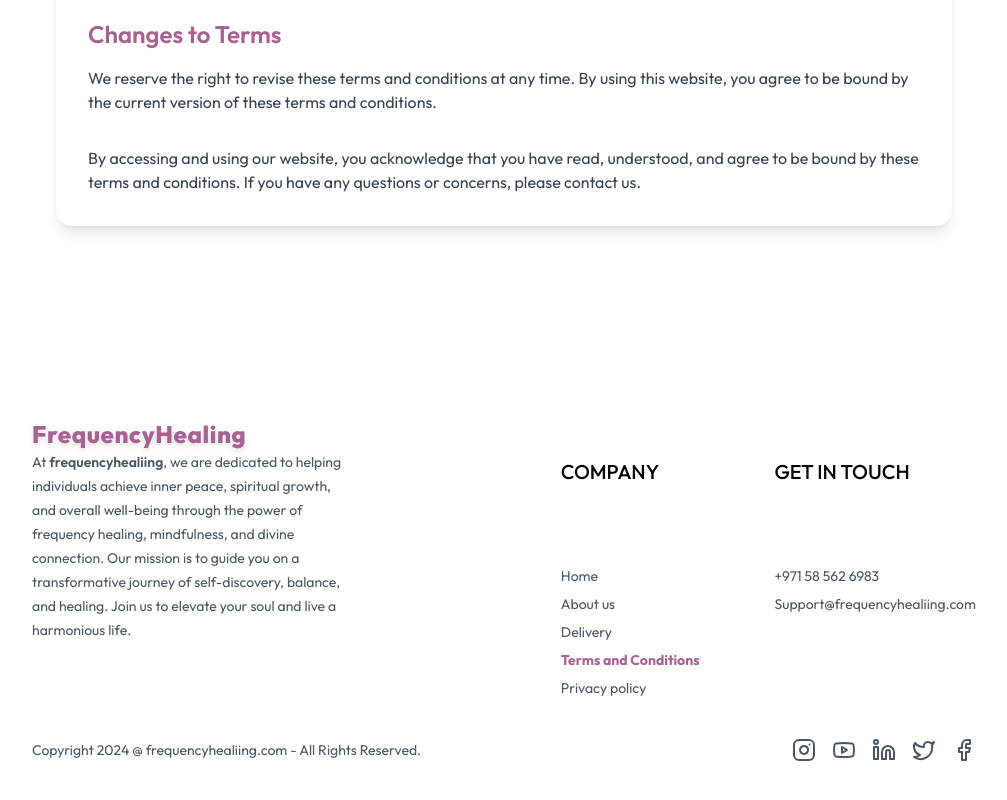
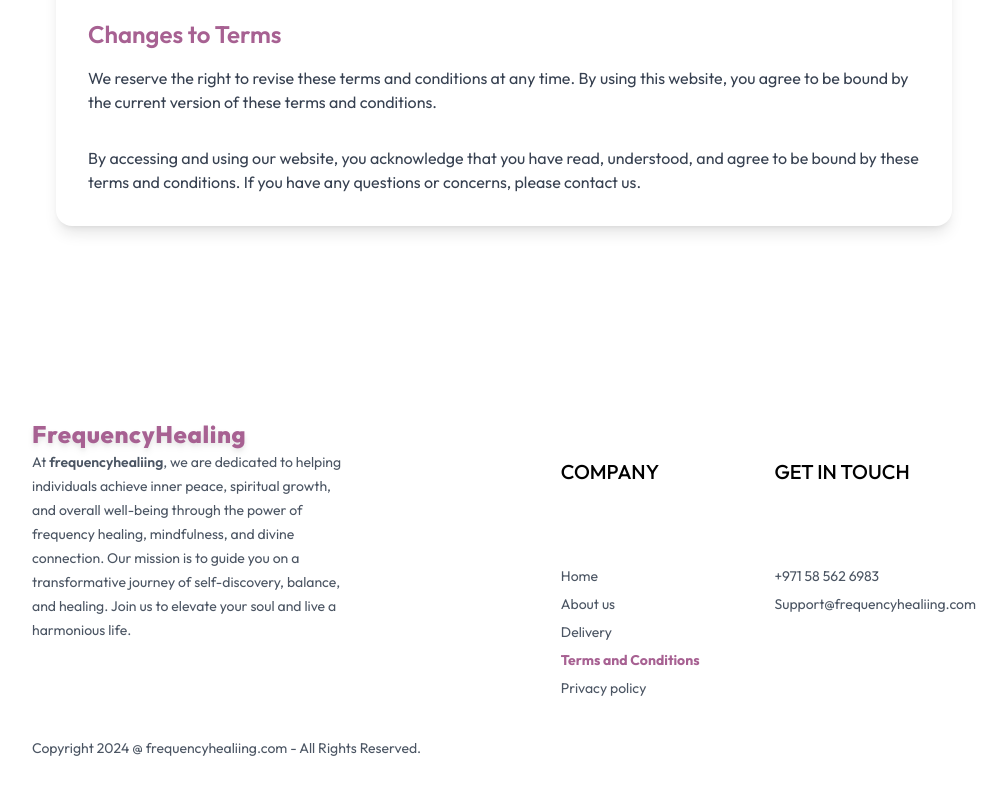
Before and after one commit to omkar2711/AuraWellness, a React (Vite) app: page /terms-and-conditions in a window 1280 px wide. Shown: the part 1375-2175 px from the top of the page, without its empty margins (136-1143 px from the left). Built offline with nearby package versions, Linux system fonts and the light colour scheme; no server answers.

Commit message:
new changes

```diff
--- a/src/components/Footer.jsx
+++ b/src/components/Footer.jsx
@@ -77,7 +77,7 @@
         <p className="text-sm text-gray-600">
           Copyright 2024 @ frequencyhealiing.com - All Rights Reserved.
         </p>
-        <div className="flex gap-4">
+        {/* <div className="flex gap-4">
           <a
             href=" https://www.instagram.com/frequencyhealiing/"
             target="_blank"
@@ -118,7 +118,7 @@
           >
             <Facebook className="w-6 h-6" />
           </a>
-        </div>
+        </div> */}
       </div>
     </div>
   );
```
